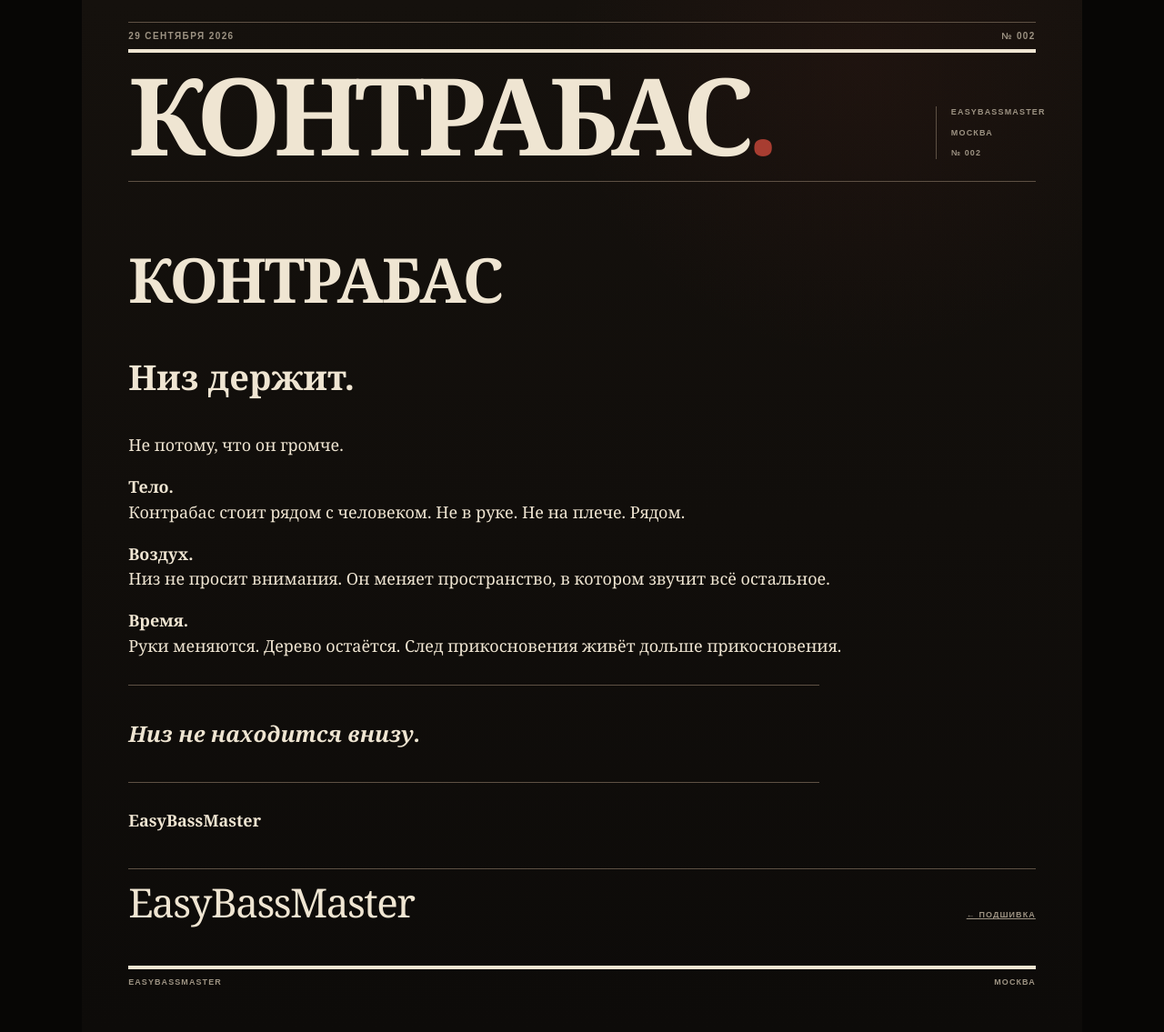
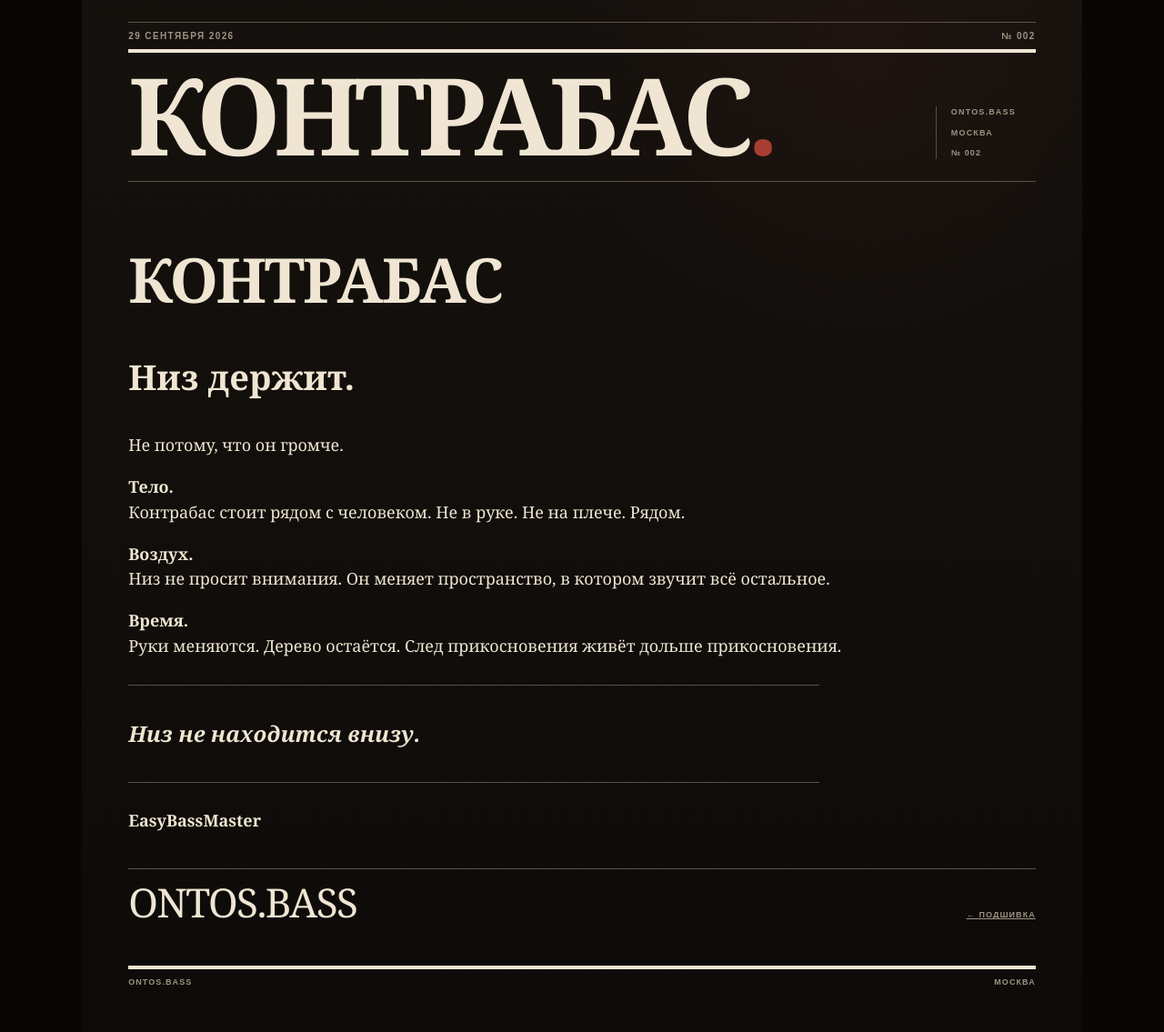
Before and after one commit to OntosLive/EasyBass.Master, a Jekyll site: the page built from issues/2026-09-29-low-holds.md, in a window 1280 px wide. Shown: the whole page at 91% size. Built offline with Jekyll 4.4.1, drawn with Linux system fonts in a browser that asks for light colours.

Commit message:
Use ONTOS.BASS in issue layout

```diff
--- a/_layouts/issue.html
+++ b/_layouts/issue.html
@@ -4,7 +4,7 @@
   <meta charset="utf-8">
   <meta name="viewport" content="width=device-width,initial-scale=1">
   <meta name="description" content="{{ page.description | default: site.description | escape }}">
-  <title>{{ page.title }} · EasyBassMaster</title>
+  <title>{{ page.title }} · ONTOS.BASS</title>
   <link rel="stylesheet" href="{{ site.baseurl }}/styles.css">
 </head>
 <body>
@@ -17,7 +17,7 @@
   <section class="hero">
     <h1><a href="{{ site.baseurl }}/" style="text-decoration:none">КОНТРАБАС<span>.</span></a></h1>
     <div class="hero-side">
-      <span>EasyBassMaster</span>
+      <span>ONTOS.BASS</span>
       <span>Москва</span>
       <span>№ {{ page.number }}</span>
     </div>
@@ -27,13 +27,13 @@
     {{ content }}
 
     <div class="signature">
-      <div class="name">EasyBassMaster</div>
+      <div class="name">ONTOS.BASS</div>
       <div class="small"><a href="{{ site.baseurl }}/archive/">← подшивка</a></div>
     </div>
   </main>
 
   <footer>
-    <span>EasyBassMaster</span>
+    <span>ONTOS.BASS</span>
     <span>Москва</span>
   </footer>
 </body>
```
